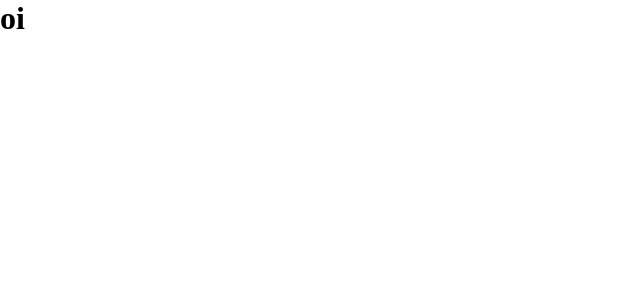
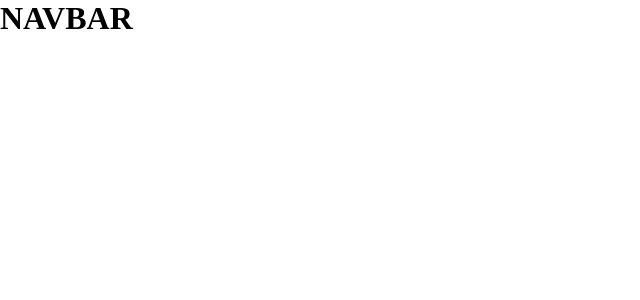
Before and after one commit to gustavops02/website-goomie, a Vue app: page / in a window 1280 px wide. Shown: the top 300 px of the page, without its empty margins (0-640 px from the left). Built offline with nearby package versions, Linux system fonts and the light colour scheme.

Commit message:
criação do componente MainPage

```diff
--- a/src/App.vue
+++ b/src/App.vue
@@ -1,24 +1,27 @@
 <template>
-  <h1>oi</h1>
+  <MainPage />
 </template>
-]
+
 <script>
+
+import MainPage from './components/pages/MainPage.vue';
 
 export default {
   name: 'App',
+
   components: {
+    MainPage
   }
+
 }
 </script>
 
 <style>
-
 * {
   margin: 0;
   padding: 0;
   box-sizing: border-box;
 }
 
-#app {
-}
+body {}
 </style>
--- /dev/null
+++ b/src/components/pages/MainPage.vue
@@ -0,0 +1,25 @@
+<template>
+    <NavbarComponent/>
+
+</template>
+
+
+<script>
+
+    import NavbarComponent from "../NavbarComponent.vue";
+
+    export default {
+        components:{
+            NavbarComponent,
+        },
+
+        data() {
+            return {
+
+            }
+        }
+    }
+</script>
+
+
+<style scoped></style>
```
